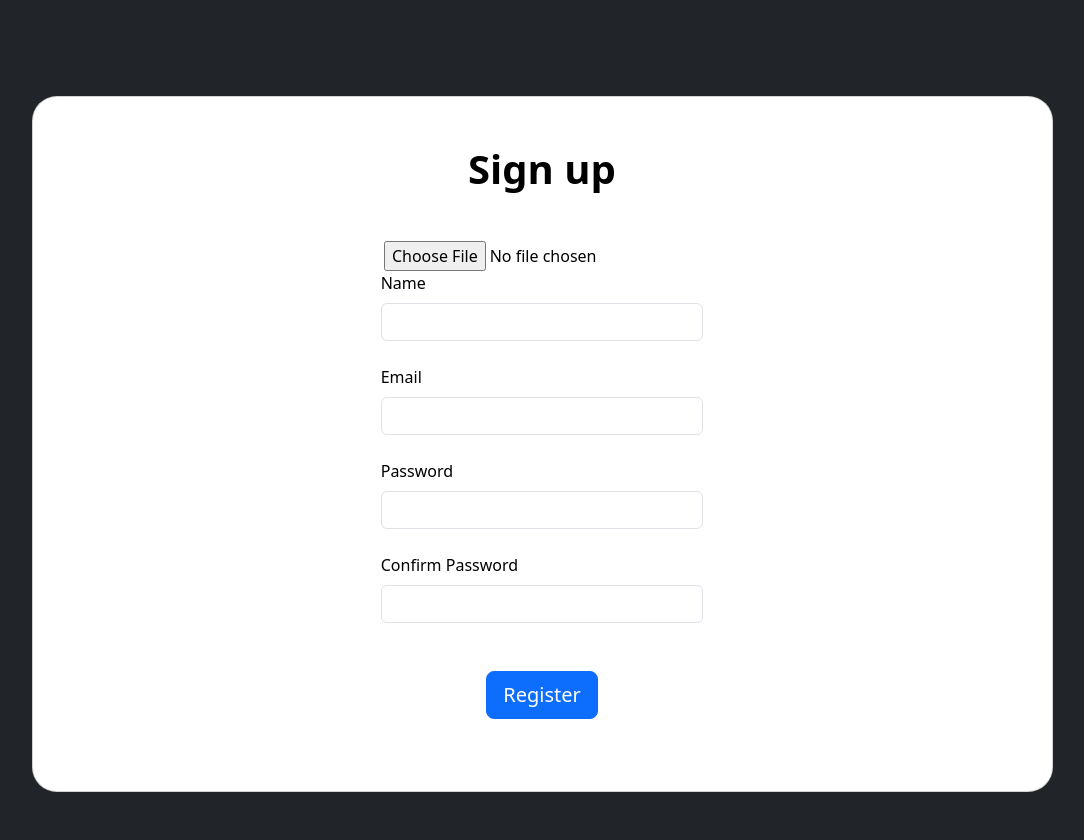
After one commit to Anthony-Shoshi/the-festival-group-3, a PHP site: page /login/signup in a window 1280 px wide. The commit adds this page. Shown: the whole page, without its empty margins (98-1182 px from the left). Run offline with PHP 8.4, Linux system fonts and the light colour scheme.

Commit message:
sign up done. only reCAPTCHA verification is left.

```diff
--- a/app/controllers/LoginController.php
+++ b/app/controllers/LoginController.php
@@ -1,5 +1,6 @@
 <?php
 namespace App\Controllers;
+use App\Models\Role;
 use App\Models\User;
 use App\services\UserService;
 
@@ -40,4 +41,66 @@ class LoginController{
         }
     }
 
+    private function createNewUser(): void
+    {
+        $name = htmlspecialchars($_POST['name']);
+        $email = htmlspecialchars($_POST['email']);
+        $password = htmlspecialchars($_POST['password']);
+        $picture = $_FILES['profile_picture'];
+        $role = Role::Customer();
+
+        if(!empty($name) && !empty($email) && !empty($password)){
+            $newUser = array(
+                'name' => $name,
+                'email' => $email,
+                'password' => $password,
+                'profile_picture' => $picture,
+                'role' => $role
+            );
+            $success=$this->loginService->registerUser($newUser);
+            if($success){
+                require_once __DIR__ . '/../views/login.php';
+                exit();
+            }else{
+                echo "Failed to create user";
+                require_once __DIR__ . '/../views/signup.php';
+            }
+
+
+        }
+        require __DIR__ . '/../views/signup.php';
+    }
+    private function registerUser(): void
+    {
+        if($this->loginService->checkIfUserExists(htmlspecialchars($_POST['email']))){
+            echo "User already exists";
+        }elseif ($_POST['password'] != $_POST['confirm_password']){
+            echo "Passwords do not match";
+        }else{
+            $this->createNewUser();
+        }
+    }
+    public function signup(){
+        $errormessage = "";
+        if(isset($_POST['signup-button'])) {
+            if(empty($_POST['name'])){
+                $errormessage = "Name is required";
+            }
+            if(empty($_POST['email'])){
+                $errormessage = "Email is required";
+            }
+            if(empty($_POST['password'])){
+                $errormessage = "Password is required";
+            }
+            else{
+//                if($this->loginService->captchaVerification($errormessage)) {
+                    $this->registerUser();
+//                else{
+//                    $errormessage = "Captcha verification failed";
+//                }
+            }
+        }
+        require __DIR__ . '/../views/Signup.php';
+    }
+
 }
--- a/app/repositories/UserRepository.php
+++ b/app/repositories/UserRepository.php
@@ -2,6 +2,7 @@
 
 namespace App\Repositories;
 
+use App\Models\Role;
 use App\Repositories\Repository;
 use App\Models\User;
 use mysql_xdevapi\Exception;
@@ -64,4 +65,49 @@ class UserRepository extends Repository
         }
     }
 
+    public function registerUser($newUser): bool
+    {
+        try {
+            $sql = "INSERT INTO users (name, email, password, role, profile_picture)
+                VALUES (:name, :email, :password, :role, :profile_picture)";
+            $stmt = $this->connection->prepare($sql);
+            $stmt->bindValue(':name', $newUser['name']);
+            $stmt->bindValue(':email', $newUser['email']);
+            $stmt->bindValue(':password', $newUser['password']);
+            $stmt->bindValue(':role',Role::getLabel($newUser['role']) );
+            $stmt->bindValue(':profile_picture', $newUser['profile_picture']);
+            $stmt->execute();
+            return true;
+        }catch (PDOException $e){
+            throw new Exception("Error: " . $e->getMessage());
+        }
+    }
+    private function checkUserExistence($stmt): bool
+    {
+        try {
+            $stmt->execute();
+            if ($stmt->rowCount() > 0) {
+                return true;
+            }
+            return false;
+        } catch (PDOException $e) {
+            echo $e;
+            exit();
+        }
+    }
+
+    public function checkUserExistenceByEmail($email)
+    {
+        try {
+            $stmt = $this->connection->prepare("SELECT user_id From users WHERE email= :email");
+            $stmt->bindValue(':email', $email);
+            if ($this->checkUserExistence($stmt)) {
+                $stmt->execute();
+                $result = $stmt->fetch();
+                return $result[0];
+            }
+        } catch (PDOException $e) {
+            echo $e;
+        }
+    }
 }
--- a/app/services/UserService.php
+++ b/app/services/UserService.php
@@ -20,4 +20,52 @@ class UserService
         }
         return null;
     }
+    public function hashPassword($password): string
+    {
+        return password_hash($password, PASSWORD_BCRYPT);
+    }
+
+    /**
+     * @throws Exception
+     */
+    public function handleUserImage($image): string
+    {
+        $ext = pathinfo($image['name'], PATHINFO_EXTENSION);
+        $imageName = uniqid() . '.' . $ext;
+        $upload_dir = __DIR__ . '/../public/images/';
+        if (!move_uploaded_file($image['tmp_name'], $upload_dir . $imageName)) {
+            throw new Exception("Failed to move uploaded file.");
+        }
+        return $imageName;
+    }
+
+    public function registerUser($newUser): bool
+    {
+        $plainPassword = $newUser['password'];
+        $newUser['password'] = $this->hashPassword($plainPassword);
+        $image = $newUser['profile_picture'];
+        if(!empty($image['name'])){
+            $newUser['profile_picture'] = $this->handleUserImage($image);
+        }
+        return $this->userRepository->registerUser($newUser);
+    }
+    public function checkIfUserExists($email)
+    {
+        return $this->userRepository->checkUserExistenceByEmail($email);
+    }
+    public function captchaVerification(&$systemMessage)
+    {
+        $secret = "6LcaqH4pAAAAAIRxLN3RBK8YokHaweiW72FObc4I";
+        $response = $_POST['g-recaptcha-response'];
+        $remoteip = $_SERVER['REMOTE_ADDR'];
+        $url = "https://www.google.com/recaptcha/api/siteverify?secret=$secret&response=$response&remoteip=$remoteip";
+        $data = file_get_contents($url);
+        $row = json_decode($data);
+        if ($row->success== "true") {
+            return true;
+        } else {
+            $systemMessage = "you are a robot";
+            return false;
+        }
+    }
 }
--- a/app/views/Login.php
+++ b/app/views/Login.php
@@ -38,7 +38,7 @@
             </form>
             <br>
             <p><?php echo isset($loginError) ? htmlspecialchars($loginError) : ""; ?></p>
-            <form class="register-form" action="/login/createNewUser" method="POST">
+            <form class="register-form" action="/login/signup" method="POST">
                 <div>
                     <button class="register-btn btn btn-lg btn-warning btn-login text-uppercase fw-bold mb-2"
                             name="registerSubmit" type="submit">Don't have an account? Sign Up
--- /dev/null
+++ b/app/views/Signup.php
@@ -0,0 +1,106 @@
+<!doctype html>
+<html lang="en">
+<head>
+    <meta charset="UTF-8">
+    <meta http-equiv="X-UA-Compatible" content="IE=edge">
+    <meta name="viewport" content="width=device-width, initial-scale=1.0">
+    <title>Signup</title>
+    <link href="https://cdn.jsdelivr.net/npm/bootstrap@5.3.2/dist/css/bootstrap.min.css" rel="stylesheet"
+          integrity="sha384-T3c6CoIi6uLrA9TneNEoa7RxnatzjcDSCmG1MXxSR1GAsXEV/Dwwykc2MPK8M2HN" crossorigin="anonymous">
+    <script src="https://cdn.jsdelivr.net/npm/bootstrap@5.3.2/dist/js/bootstrap.bundle.min.js"
+            crossorigin="anonymous"></script>
+<!--    <script src="https://www.google.com/recaptcha/api.js" async defer></script>-->
+    <meta name="msapplication-TileColor" content="#da532c">
+    <meta name="theme-color" content="#ffffff">
+</head>
+<body class="bg-dark p-5 text-white">
+<div class="container pt-5">
+    <div class="row d-flex justify-content-center align-items-center h-100">
+        <div class="col-lg-12 col-xl-11">
+            <div class="card text-black h-100" style="border-radius: 25px;">
+                <div class="card-body p-md-5">
+                    <div class="row justify-content-center">
+                        <div class="col-md-10 col-lg-6 col-xl-5 order-2 order-lg-1">
+                            <p class="text-center h1 fw-bold mb-5 mx-1 mx-md-4">Sign up</p>
+                            <form id="registerUserForm" class="mx-1 mx-md-4" method="POST" enctype="multipart/form-data">
+                                <div class="text-center">
+                                    <div class="d-flex justify-content-center">
+                                        <div class="position-relative">
+                                            <div class="avatar-upload">
+                                                <div class="avatar-edit">
+                                                    <input type='file' name="profile_picture" id="profile_picture"
+                                                           accept=".png, .jpg, .jpeg" onchange="previewImage(this)"/>
+                                                    <label for="imageUpload"><i class="fas fa-edit"></i></label>
+                                                </div>
+                                            </div>
+                                        </div>
+                                    </div>
+                                </div>
+                                <div class="d-flex flex-row align-items-center mb-4">
+                                    <div class="form-outline flex-fill mb-0">
+                                        <label class="form-label" for="form3Example4c">Name</label>
+                                        <input type="text" name="name" id="name"
+                                               class="form-control"/>
+                                    </div>
+                                </div>
+                                <div class="d-flex flex-row align-items-center mb-4">
+                                    <div class="form-outline flex-fill mb-0">
+                                        <label class="form-label" for="form3Example4c">Email</label>
+                                        <input type="email" name="email" id="email"
+                                               class="form-control"/>
+                                    </div>
+                                </div>
+                                <div class="d-flex flex-row align-items-center mb-4">
+                                    <div class="form-outline flex-fill mb-0">
+                                        <label class="form-label" for="password">Password</label>
+                                        <input type="password" name="password" id="password"
+                                               class="form-control"/>
+                                    </div>
+                                </div>
+                                <div class="d-flex flex-row align-items-center mb-4">
+                                    <div class="form-outline flex-fill mb-0">
+                                        <label class="form-label" for="confirmPassword">Confirm
+                                            Password</label>
+                                        <input type="password" name="confirm_password" id="confirm_password"
+                                               class="form-control"/>
+                                    </div>
+                                </div>
+<!--                                <div class="g-recaptcha" data-sitekey="6LcaqH4pAAAAALSDLlcTRzfF5eBWyWIqkPZmNa8s"></div>-->
+                                <br/>
+                                <div class="d-flex justify-content-center mx-4 mb-3 mb-lg-4">
+                                    <button type="submit" name="signup-button" class="btn btn-primary btn-lg">
+                                        Register
+                                    </button>
+                                </div>
+                                <?php if (!empty($errorMessage)) : ?>
+                                    <div class="alert alert-danger" role="alert">
+                                        <?php echo $errorMessage; ?>
+                                    </div>
+                                <?php endif; ?>
+                            </form>
+                        </div>
+                    </div>
+                </div>
+            </div>
+        </div>
+    </div>
+</div>
+</body>
+<!--<script>-->
+<!--    grecaptcha.ready(function () {-->
+<!--        grecaptcha.execute('6LcaqH4pAAAAAIRxLN3RBK8YokHaweiW72FObc4I', {action: 'submit'}).then(function (token) {-->
+<!--            console.log(token);-->
+<!--        });-->
+<!--    });-->
+<!--</script>-->
+<script>
+    function previewImage(input) {
+        if (input.files && input.files[0]) {
+            let reader = new FileReader();
+            reader.onload = function (e) {
+                document.getElementById('imagePreview').src = e.target.result;
+            }
+            reader.readAsDataURL(input.files[0]);
+        }
+    }
+</script>
```
Also changed, not shown: app/controllers/UserController.php (+1 -19 lines), app/models/Role.php (+11 -5 lines).
